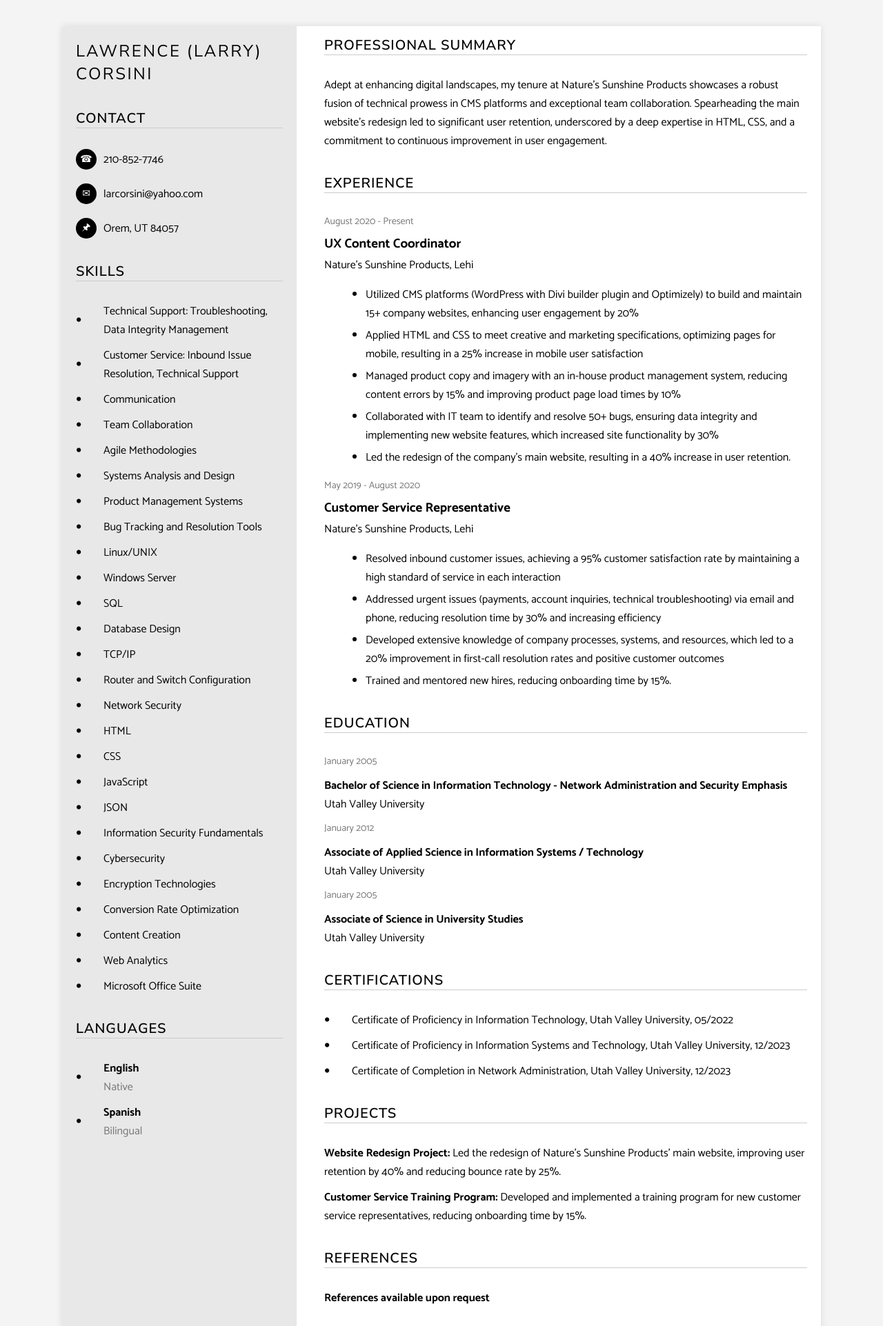
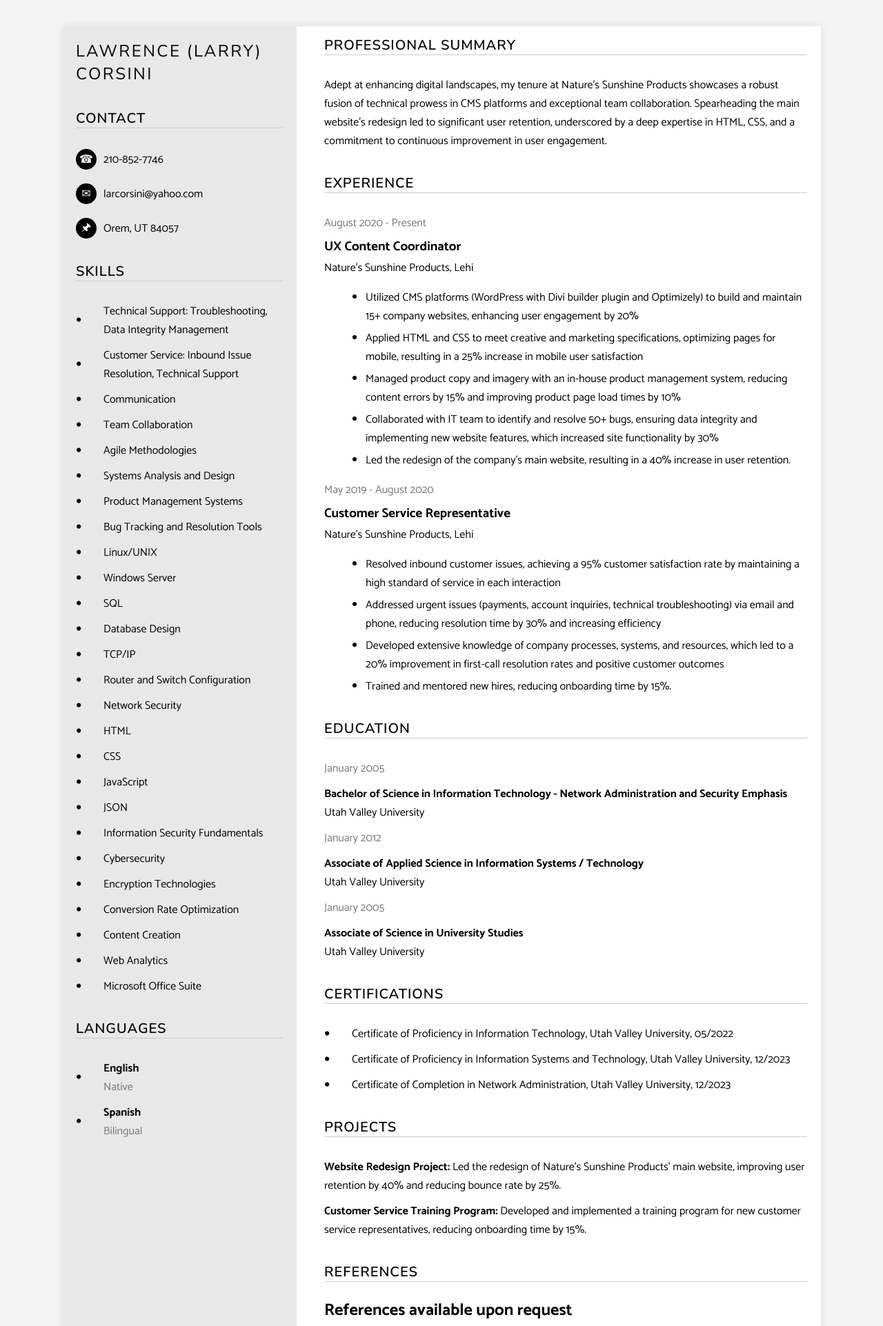
Before and after one commit to larrycorsini/website, a plain HTML site: page index.html in a window 1280 px wide. Shown: the whole page at 69% size. Drawn offline with Linux system fonts and the light colour scheme.

Commit message:
Add files via upload

```diff
--- a/styles.css
+++ b/styles.css
@@ -76,7 +76,7 @@ body {
     border-radius: 50%;
     padding: 5px;
     margin-right: 10px;
-    font-size: 14px;
+    font-size: 16px;
     text-align: center;
     width: 20px;
     height: 20px;
@@ -160,7 +160,7 @@ body {
 }
 
 .date {
-    font-size: 14px;
+    font-size: 16px;
     color: #777;
 }
 
@@ -171,7 +171,7 @@ body {
 .references-sec p strong {
     color: #050505;
     line-height: 14px;
-    font-size: 16px;
+    font-size: 24px;
     font-family: 'Catamaran';
     margin: 0;
     padding: 0;
@@ -244,7 +244,7 @@ body {
     }
 
     .references-sec p strong {
-        font-size: 14px;
+        font-size: 16px;
         line-height: 12px;
     }
 }
```
